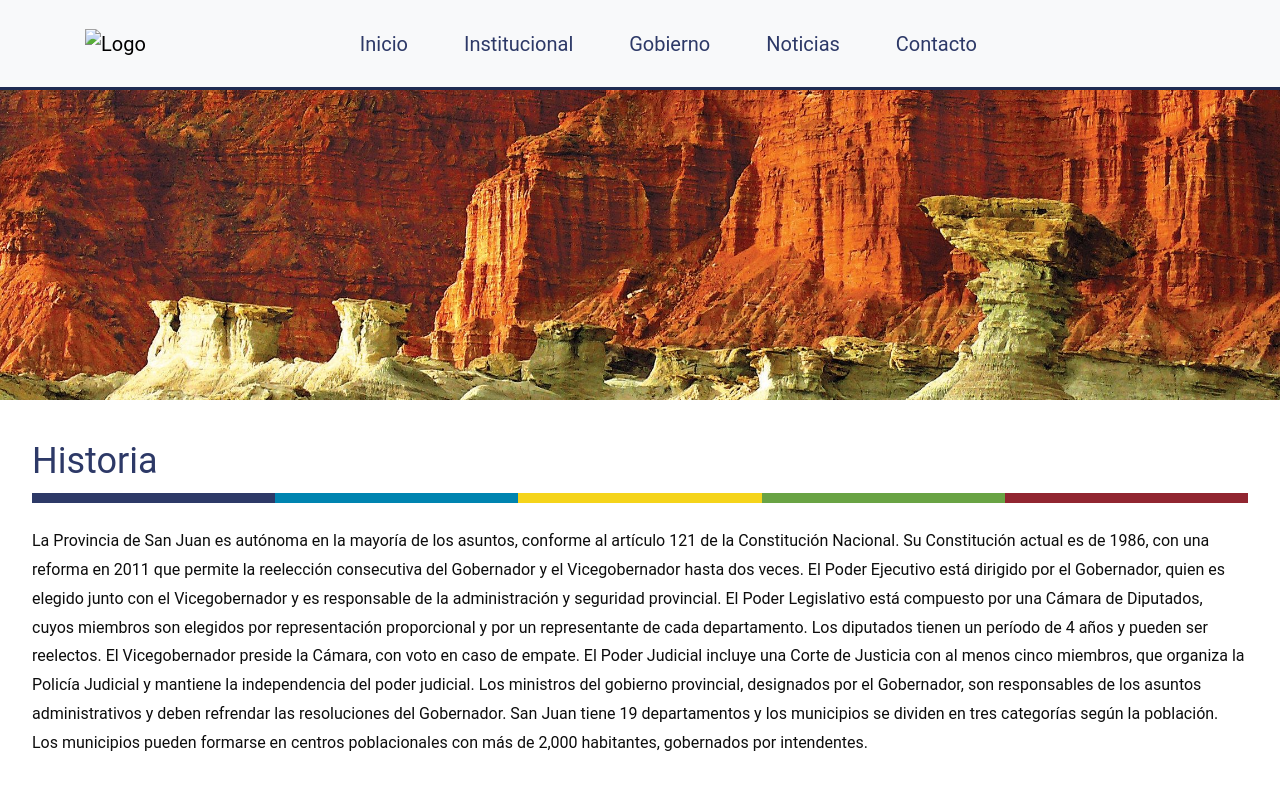
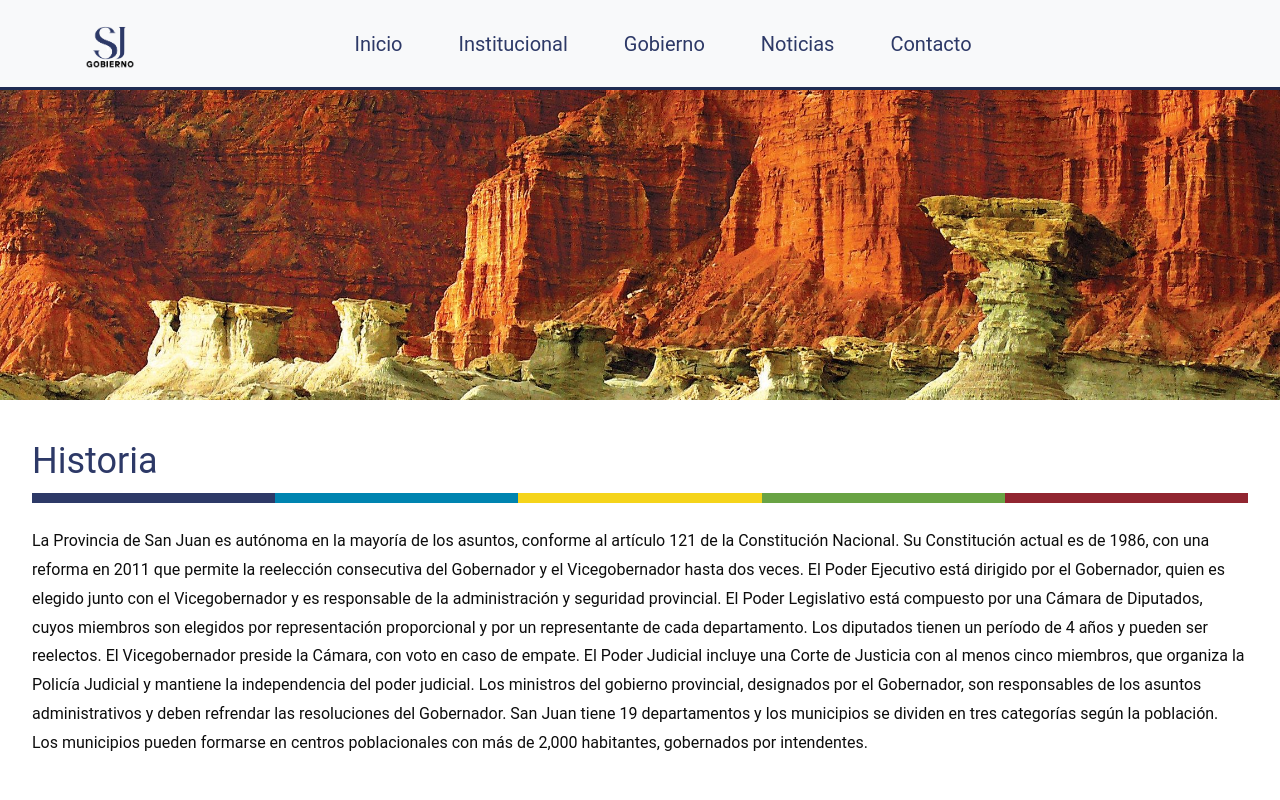
Before and after one commit to marcem22/final-dise-o-web-I, a plain HTML site: page institucional.html in a window 1280 px wide. Shown: the top 800 px of the page. Drawn offline with nearby package versions, Linux system fonts and the light colour scheme.

Commit message:
Update institucional.html

```diff
--- a/institucional.html
+++ b/institucional.html
@@ -16,7 +16,7 @@
     <nav class="navbar navbar-expand-lg navbar-light bg-light fixed-top">
         <div class="container">
             <a class="navbar-brand" href="#">
-                <img src="ogosjgobierno.png" alt="Logo">
+                <img src="logosjgobierno.png" alt="Logo">
             </a>
             <button class="navbar-toggler" type="button" data-bs-toggle="collapse" data-bs-target="#navbarS"
                 aria-controls="navbarS" aria-expanded="false" aria-label="Toggle navigation">
```
